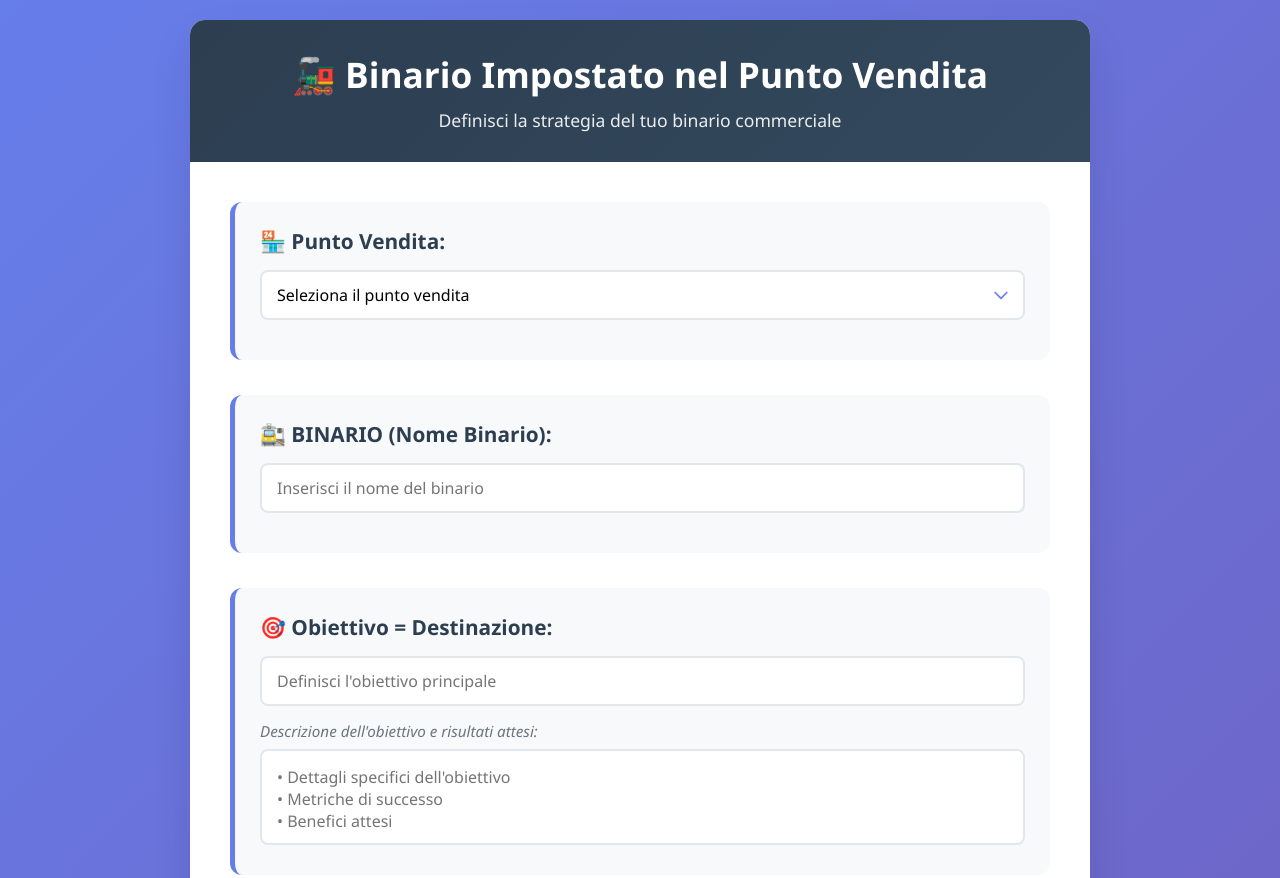
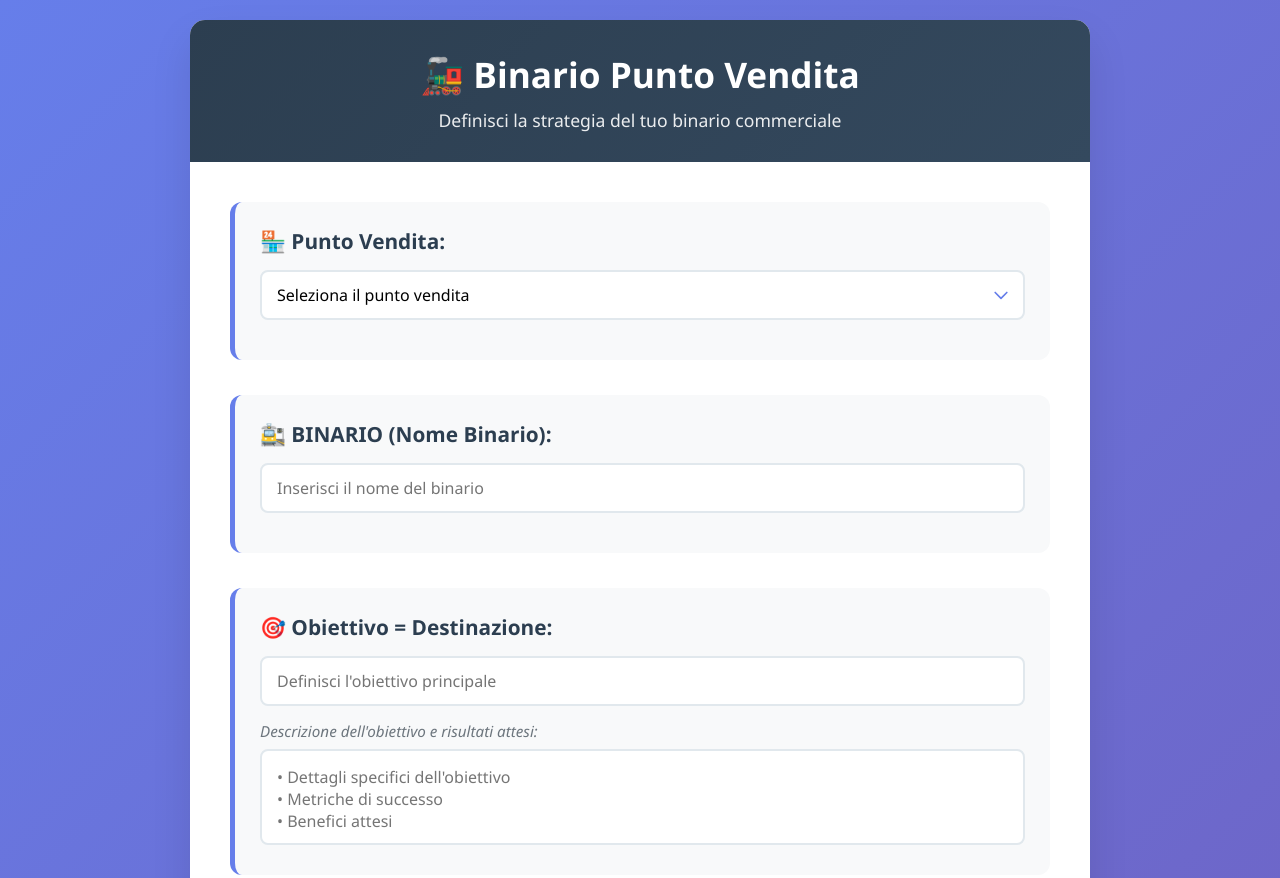
Before and after one commit to Supervisor72/Binario, a plain HTML site: page index.html in a window 1280 px wide. Shown: the top 878 px of the page. Drawn offline with Linux system fonts and the light colour scheme.

Commit message:
Update index.html

```diff
--- a/index.html
+++ b/index.html
@@ -183,7 +183,7 @@
 <body>
     <div class="container">
         <div class="header">
-            <h1>🚂 Binario Impostato nel Punto Vendita</h1>
+            <h1>🚂 Binario Punto Vendita</h1>
             <p> Definisci la strategia del tuo binario commerciale</p>
         </div>
 
```
